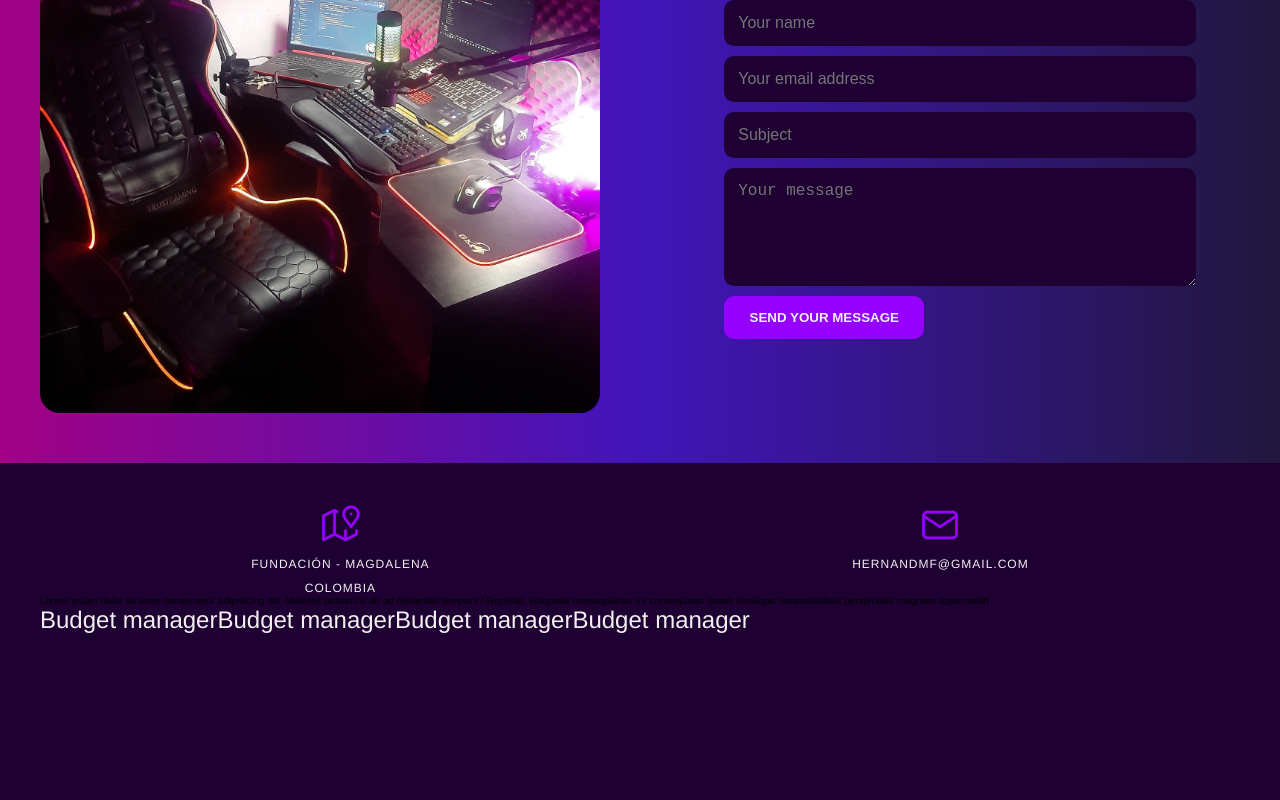
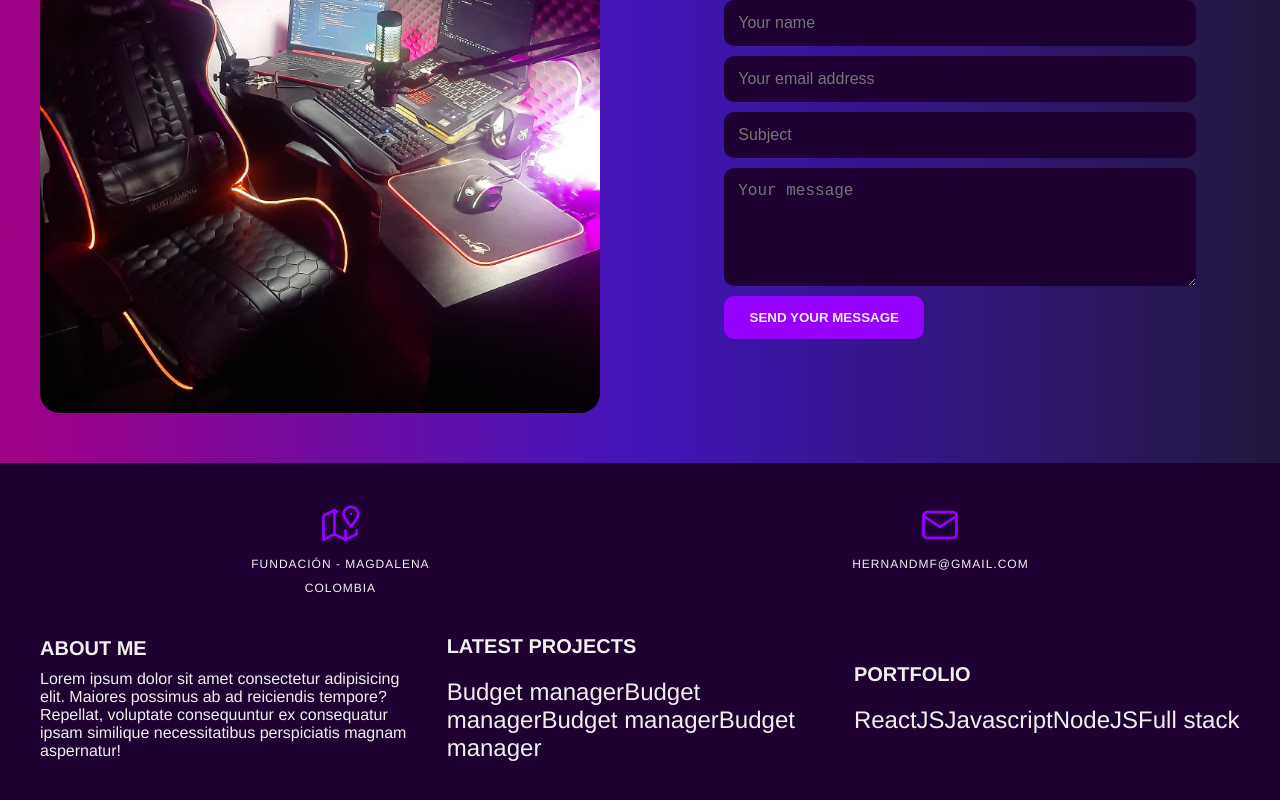
Before and after one commit to Hernan1ro/Personal--Portfolio, a React (Vite) app: page / in a window 1280 px wide. Shown: the part 4086-4886 px from the top of the page. Before the commit the page ends 4760 px from the top, so only its background shows below. Built offline with nearby package versions, Linux system fonts and the light colour scheme.

Commit message:
styling the resume sectionW

```diff
--- a/src/containers/Footer/index.css
+++ b/src/containers/Footer/index.css
@@ -19,3 +19,35 @@
   text-transform: uppercase;
   /* font-weight: bold; */
 }
+.resume-info {
+  gap: 2rem;
+  margin-top: 2rem;
+  padding: 2rem 0;
+  display: grid;
+  place-items: center;
+  grid-template-columns: repeat(3, 1fr);
+}
+.about-me {
+  display: flex;
+  flex-direction: column;
+  gap: 1rem;
+  color: var(--secondary-color);
+}
+.about-me h6,
+.portfolio h6,
+.latest-projects h6 {
+  font-size: var(--lg);
+  text-transform: uppercase;
+  font-weight: bold;
+  color: var(--secondary-color);
+}
+.about-me p {
+  font-size: var(--md);
+}
+.latest-projects,
+.resume-info .portfolio {
+  display: flex;
+  flex-direction: column;
+  gap: 2rem;
+  align-items: space-between;
+}
--- a/src/containers/Footer/index.jsx
+++ b/src/containers/Footer/index.jsx
@@ -19,16 +19,31 @@ const Footer = () => {
       </div>
       <div className="resume-info">
         <div className="about-me">
+          <h6>About me</h6>
+          <p>
             Lorem ipsum dolor sit amet consectetur adipisicing elit. Maiores
-          possimus ab ad reiciendis tempore? Repellat, voluptate consequuntur ex
-          consequatur ipsam similique necessitatibus perspiciatis magnam
+            possimus ab ad reiciendis tempore? Repellat, voluptate consequuntur
+            ex consequatur ipsam similique necessitatibus perspiciatis magnam
             aspernatur!
+          </p>
         </div>
         <div className="latest-projects">
+          <h6>Latest projects</h6>
+          <div className="latest-projects__container">
             <span>Budget manager</span>
             <span>Budget manager</span>
             <span>Budget manager</span>
             <span>Budget manager</span>
+          </div>
+        </div>
+        <div className="portfolio">
+          <h6>Portfolio</h6>
+          <div className="portfolio__container">
+            <span>ReactJS</span>
+            <span>Javascript</span>
+            <span>NodeJS</span>
+            <span>Full stack</span>
+          </div>
         </div>
       </div>
       <div className="social-media"></div>
```
Lines whose indentation alone changed are shown as unchanged.
